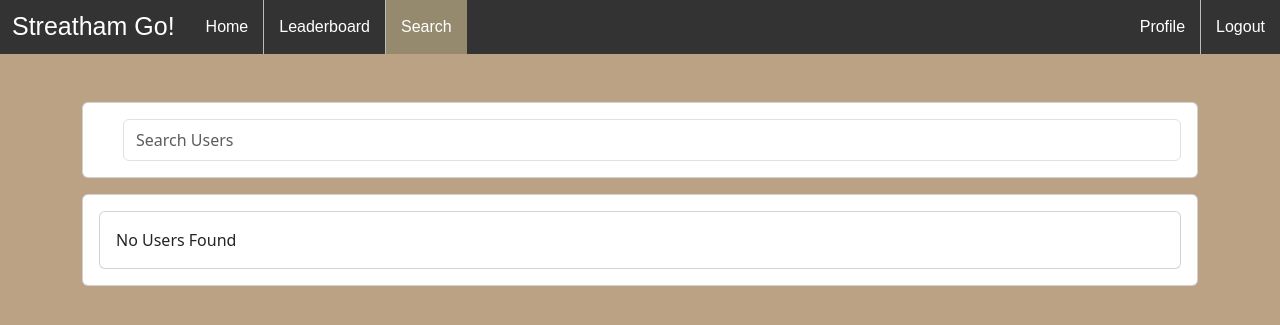
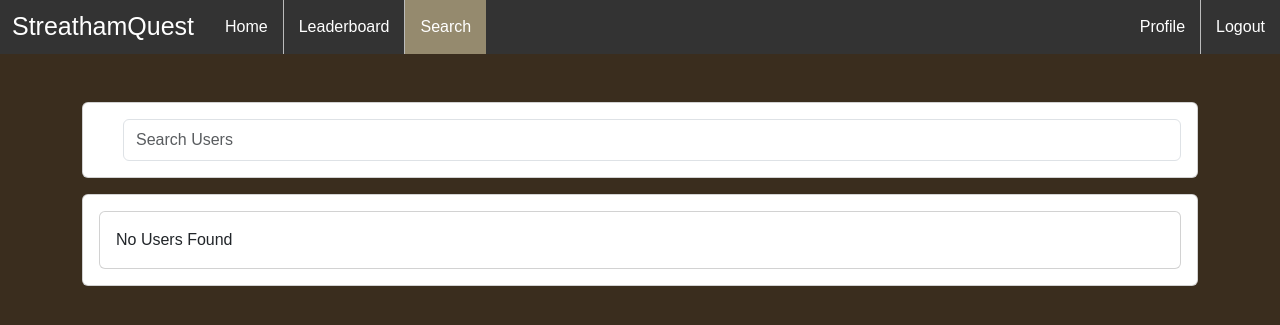
Before and after one commit to jamespilcher/campus-sustainability-game, a Django app: page /accounts/search/ in a window 1280 px wide. Shown: the top 325 px of the page. Run offline with Django 4.2, Linux system fonts and the light colour scheme; the visitor is signed in with stand-in values (Sample User, id 1); some libraries are stand-ins or nearby versions; some web fonts are replaced.

Commit message:
made easy font changes using url

```diff
--- a/streatham_go/app/static/app/index.css
+++ b/streatham_go/app/static/app/index.css
@@ -14,7 +14,7 @@ img {
 h2,
 p,
 a.btn {
-    font-family: Luminari, fantasy;
+    font-family: 'So Bad', sans-serif;
 }
 
 h2.header {
--- a/streatham_go/templates/base.html
+++ b/streatham_go/templates/base.html
@@ -1,15 +1,16 @@
 <!DOCTYPE html>
 <html lang="en">
-
+    <link href="https://fonts.cdnfonts.com/css/so-bad" rel="stylesheet">
     <head>
         <meta charset="UTF-8" />
         <meta http-equiv="X-UA-Compatible" content="IE=edge" />
         <meta name="viewport" content="width=device-width, initial-scale=1.0" /> {% load django_bootstrap5 %} {% bootstrap_css %} {% bootstrap_javascript %} {% bootstrap_messages %}
-        <title>Streatham Go</title>
+        <title>StreathamQuest</title>
         <style>
             body {
                 height: 100%;
-                background-color: #bba284;
+                background-color: #3a2d1e;
+                font-family: 'So Bad', sans-serif;
             }
 
             .navbar {
@@ -22,7 +23,6 @@
             }
 
             ul.nav li a {
-                font-family: Luminari, fantasy;
                 color: #fff;
                 padding: 15px;
             }
@@ -52,7 +52,6 @@
             }
 
             a.navbar-brand {
-                font-family: Luminari, fantasy;
                 font-size: 25px;
                 color: #fff;
             }
@@ -62,7 +61,7 @@
     <body>
         <nav class="navbar navbar-expand-lg navbar-dark" style="background-color: #333;">
             <div class="container-fluid">
-                <a class="navbar-brand" href="/">Streatham Go!</a>
+                <a class="navbar-brand" href="/">StreathamQuest</a>
                 <button class="navbar-toggler" type="button" data-bs-toggle="collapse" data-bs-target="#navbarSupportedContent" aria-controls="navbarSupportedContent" aria-expanded="false" aria-label="Toggle navigation">
             <span class="navbar-toggler-icon"></span>
         </button>
```
Also changed, not shown: 1 other file.
